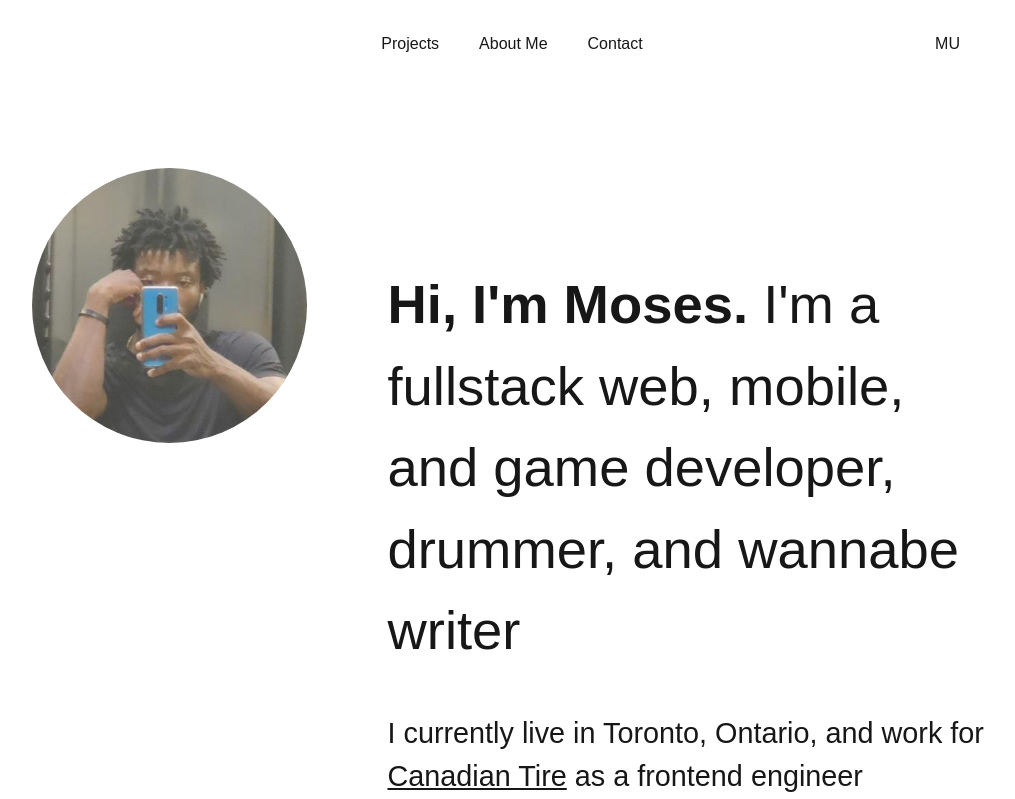
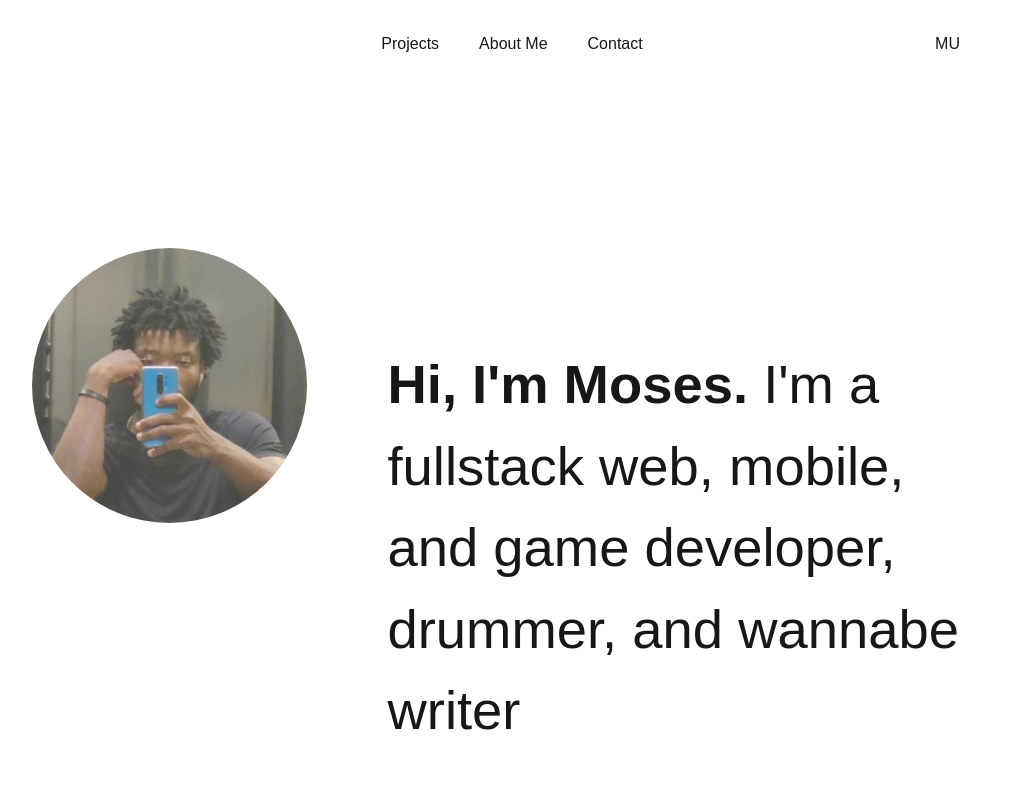
Before and after one commit to iceicles/portfolio, a Next.js app: page / in a window 1280 px wide. Shown: the top 799 px of the page, without its empty margins (128-1143 px from the left). Built offline with nearby package versions, Linux system fonts and the light colour scheme.

Commit message:
keeping footer at the bottom of page

```diff
--- a/app/layout.tsx
+++ b/app/layout.tsx
@@ -28,13 +28,11 @@ export default function RootLayout({
   return (
     <html lang='en'>
       <body
-        className={`${geistSans.variable} ${geistMono.variable} antialiased`}
+        className={`${geistSans.variable} ${geistMono.variable} antialiased flex flex-col min-h-screen m-0`}
       >
-        <div>
-          <Header />
-          {children}
-          <Footer />
-        </div>
+        <Header />
+        <div className='grow'>{children}</div>
+        <Footer />
       </body>
     </html>
   );
--- a/components/Footer/index.tsx
+++ b/components/Footer/index.tsx
@@ -8,11 +8,12 @@ const Footer: FC<{}> = ({}) => {
       <div className='overflow-hidden max-w-[100vw]'>
         <footer>
           <div className='w-full p-4 md:py-8'>
+            <hr className='my-6 sm:mx-auto lg:my-8' />
             <div className='sm:flex sm:items-center sm:justify-between'>
               <span>MU (logo)</span>
               <ul className='flex flex-wrap items-center'>
                 {FooterNavs.map((footer) => (
-                  <li>
+                  <li key={footer.id}>
                     <Link
                       href={footer.href}
                       className='hover:underline me-4 md:me-6'
@@ -23,7 +24,7 @@ const Footer: FC<{}> = ({}) => {
                 ))}
               </ul>
             </div>
-            <hr className='my-6 sm:mx-auto lg:my-8' />
+
             <div className='block text-sm sm:text-center'>
               © 2024 ❤ Hand made by {}
               <Link
```
